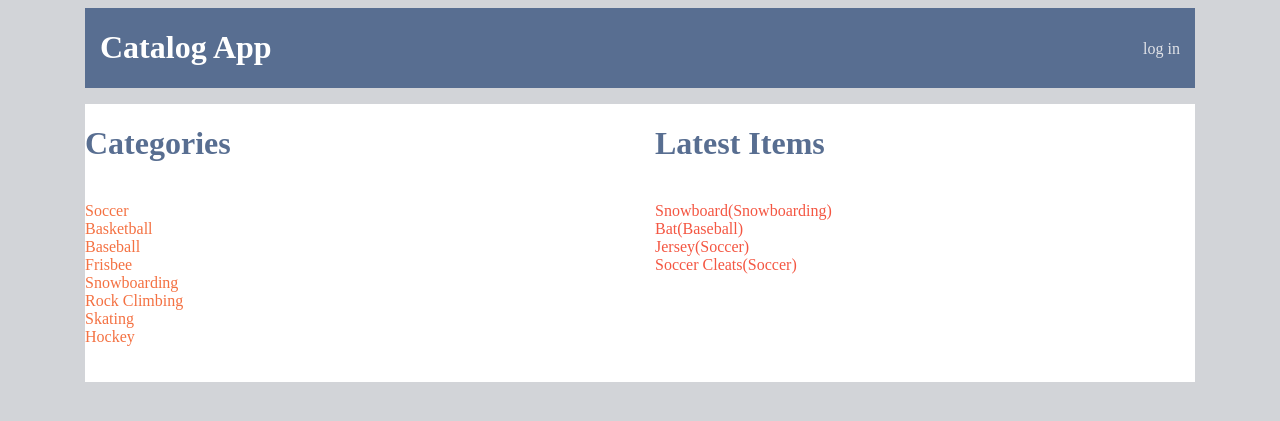
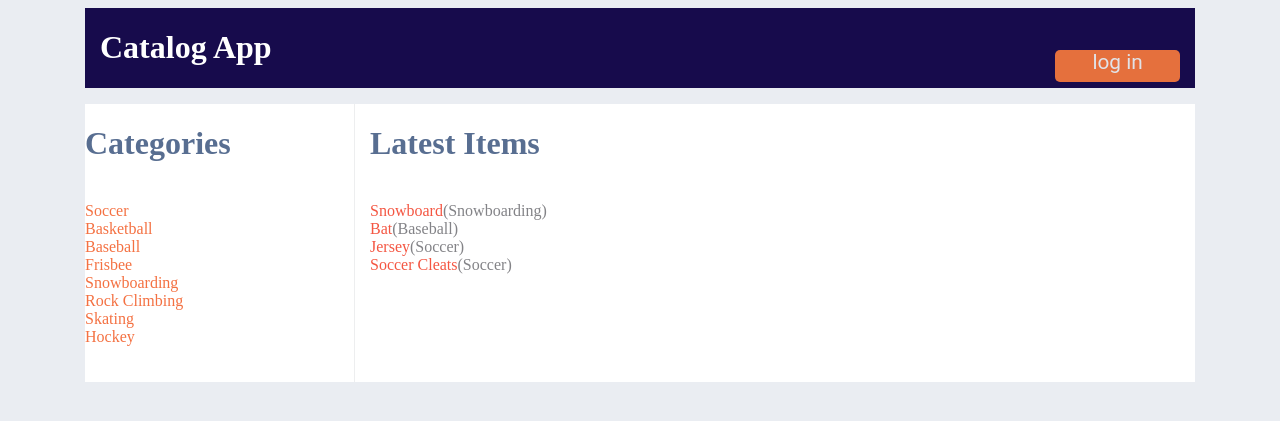
Before and after one commit to sarahchang2013/item-catalog, a Flask app: page / in a window 1280 px wide. Shown: the top 421 px of the page. Run offline with Flask 2, Linux system fonts and the light colour scheme.

Commit message:
style pages as project example shows

```diff
--- a/vagrant/catalog/static/styles.css
+++ b/vagrant/catalog/static/styles.css
@@ -1,6 +1,6 @@
 
 body {
-	background-color: #d2d4d8;
+	background-color: #eaedf2;
 }
 
 .pane {
@@ -23,7 +23,7 @@ a.site-name, a.login-logout:hover, a.site-name, a.login-logout:active {
 }
 
 #navbar {
-	background-color: #586e91;
+	background-color: #170b4c;
 	width: 100%;
 	margin: auto;
 }
@@ -35,13 +35,26 @@ a.site-name, a.login-logout:hover, a.site-name, a.login-logout:active {
 
 .account {
 	margin: 2em 0 auto auto;
-	font-size: 1em;
-	text-align: right;
 	float: right;
+	background-color: #e5703d;
+	border-radius: 5px;
+	width: 6em;
+	height: 40%;
+	font-size: 1.3em;
+	text-align: center;
+    font-family: 'Roboto', sans-serif;
+}
+
+.categories {
+	border-right: 1px solid #edeeef;
 }
 
 .category-title, .items-title {
 	color: #586e91;
+}
+
+span.category-name {
+	color: #838387;
 }
 
 /* There is no short hand format for this*/
--- a/vagrant/catalog/templates/categoryDetails.html
+++ b/vagrant/catalog/templates/categoryDetails.html
@@ -1,7 +1,7 @@
 {% extends "layout.html" %}
 {% block body %}
 <div class="row">
-	<div class="col-xl-6 col-lg-6 col-md-6 col-sm-12 categories">
+	<div class="col-xl-3 col-lg-3 col-md-3 col-sm-12 categories">
 		<h1 class="category-title">Categories</h1><br>
 
 		{% for category in categories %}
@@ -11,7 +11,7 @@
 		{% endfor %}
 	</div>
 
-	<div class="col-xl-6 col-lg-6 col-md-6 col-sm-12 category-items">
+	<div class="col-xl-9 col-lg-9 col-md-9 col-sm-12 category-items">
 		<h1 class="items-title">{{category_name}} Items ({{count}} items)</h1>
 		{% for item in items %}
 			<a class="item" href="{{url_for('itemDescription', category_name = category_name, item_title = item.title)}}">{{item.title}}</a><br>
--- a/vagrant/catalog/templates/index.html
+++ b/vagrant/catalog/templates/index.html
@@ -1,7 +1,7 @@
 {% extends "layout.html" %}
 {% block body %}
 <div class="row">
-	<div class="col-xl-6 col-lg-6 col-md-6 col-sm-12 categories">
+	<div class="col-xl-3 col-lg-3 col-md-3 col-sm-12 categories">
 		<h1 class="category-title">Categories</h1><br>
 
 		{% for category in categories %}
@@ -12,7 +12,7 @@
 		<br><br>
 	</div>
 
-	<div class="col-xl-6 col-lg-6 col-md-6 col-sm-12 latestItems">
+	<div class="col-xl-9 col-lg-9 col-md-9 col-sm-12 latestItems">
 		{% if session.logged_in %}
 		<a id="add-item" href="{{url_for('addItem')}}">Add Item</a>
 		{% endif %}
@@ -20,7 +20,7 @@
 
 		{% for item in latestItems %}
 
-			<a class="item" href = "{{url_for('itemDescription', category_name = item.category.name, item_title = item.title)}}">{{item.title}}({{item.category.name}})</a><br>
+			<a class="item" href = "{{url_for('itemDescription', category_name = item.category.name, item_title = item.title)}}">{{item.title}}<span class="category-name">({{item.category.name}})</span></a><br>
 
 		{% endfor %}
 	</div>
--- a/vagrant/catalog/templates/layout.html
+++ b/vagrant/catalog/templates/layout.html
@@ -9,8 +9,10 @@
 
   <body class="container">
     <header class="row" id="navbar">
-      <div class="col-12">
+      <div class="col-lg-6 col-md-6 col-sm-12">
         <h1 id="sitename"><a class="site-name" href="{{url_for('homePage')}}">Catalog App</a></h1>
+      </div>
+      <div class="col-lg-6 col-md-6 col-sm-12">
         <span class="account">
           {% if not session.logged_in %}
           <a class="login-logout" href="{{ url_for('login') }}">log in</a>
--- a/vagrant/catalog/templates/login.html
+++ b/vagrant/catalog/templates/login.html
@@ -61,9 +61,11 @@
             url: '/gconnect?state={{STATE}}',
             processData: false,
             data: authResult['code'],
+            // Always include an `X-Requested-With` header in every AJAX request,
+            // to protect against CSRF attacks.
             headers: {
             	'X-Requested-With': 'XMLHttpRequest'
-      		},
+      		  },
             contentType: 'application/octet-stream; charset=utf-8',
             success: function(result) {
               if (result) {
```
Also changed, not shown: vagrant/catalog/catalog.db.
